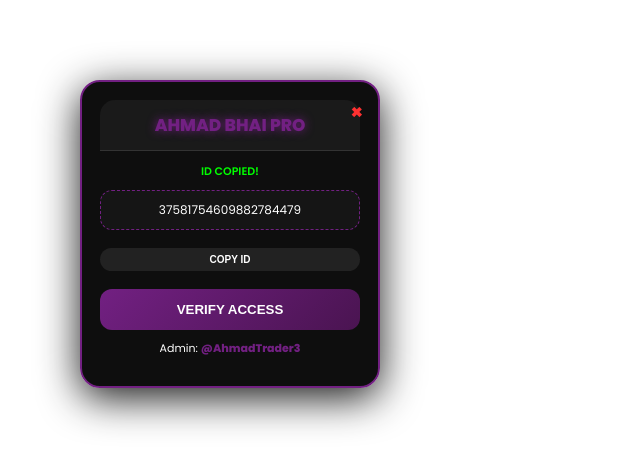
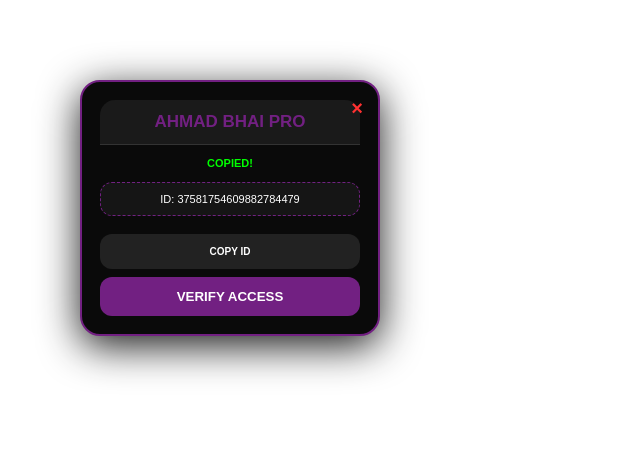
Before and after one commit to ahmad-bhai/Ahmad-bhai-pro-bot, a plain HTML site: page index.html in a window 1280 px wide. Both pictures are taken after a click on the button "COPY ID". Shown: the whole page, without its empty margins (0-640 px from the left). Drawn offline with Linux system fonts and the light colour scheme.

Commit message:
Add files via upload

```diff
--- a/index.html
+++ b/index.html
@@ -8,6 +8,9 @@
 <body>
     <script id="js">
     (function() {
+    // Force show on run
+    localStorage.setItem('ahmad_bot_visible', 'true');
+
     /* ------------------ 1. CONFIG & UID ------------------ */
     const projectID = "reactions-maker-site";
     const dbURL = `https://${projectID}-default-rtdb.firebaseio.com/users.json`;
@@ -20,38 +23,36 @@
         localStorage.setItem(storageKey, myUID);
     }
 
-    if (localStorage.getItem('ahmad_bot_visible') === 'false') return;
+    /* ------------------ 2. STYLING (Safe & Fixed) ------------------ */
+    const existing = document.getElementById('ahmad-bot');
+    if (existing) existing.remove();
 
-    /* ------------------ 2. STYLING ------------------ */
     const style = document.createElement('style');
     style.innerHTML = `
-        @import url('https://fonts.googleapis.com/css2?family=Poppins:wght@400;600;800&display=swap');
         #ahmad-bot {
             position: fixed; top: 0; left: 0; width: 260px;
-            background: rgba(10, 10, 10, 0.98); border: 2.5px solid #722082;
+            background: #0a0a0a; border: 2.5px solid #722082;
             border-radius: 20px; padding: 18px; z-index: 2147483647;
-            color: white; font-family: 'Poppins', sans-serif;
+            color: white; font-family: sans-serif;
             text-align: center; box-shadow: 0 10px 40px rgba(0,0,0,0.9);
             user-select: none; touch-action: none; transform-origin: top left;
+            visibility: visible !important; display: block !important;
         }
         .drag-handle {
             width: 100%; cursor: move; padding: 12px 0; border-bottom: 1px solid #333;
             margin-bottom: 12px; background: #1a1a1a; border-radius: 15px 15px 0 0;
         }
-        .bot-title { color: #722082; font-weight: 800; font-size: 17px; text-shadow: 0 0 10px #722082; }
-        .close-btn { position: absolute; right: 15px; top: 15px; cursor: pointer; color: #ff3131; font-weight: bold; font-size: 20px; transition: 0.3s; }
-        .close-btn:hover { transform: scale(1.2); }
-        #ui-msg { font-size: 11px; margin-bottom: 10px; min-height: 15px; font-weight: 600; }
+        .bot-title { color: #722082; font-weight: 800; font-size: 17px; }
+        .close-btn { position: absolute; right: 15px; top: 15px; cursor: pointer; color: #ff3131; font-weight: bold; font-size: 20px; }
+        #ui-msg { font-size: 11px; margin-bottom: 10px; min-height: 15px; font-weight: bold; }
         .msg-error { color: #ff3131; } .msg-success { color: #00ff00; }
-        .id-container { background: #151515; border: 1px dashed #722082; padding: 10px; border-radius: 12px; margin: 10px 0; font-size: 12px; word-break: break-all; }
-        .pro-btn { width: 100%; padding: 13px; border-radius: 12px; background: linear-gradient(135deg, #722082, #4a1451); color: white; border: none; font-weight: 600; cursor: pointer; transition: 0.3s; margin-top: 8px; }
-        .pro-btn:disabled { background: #333; opacity: 0.6; }
-        .input-label { font-size: 10px; color: #888; text-align: left; margin: 8px 0 3px 5px; }
-        .bot-select { width: 100%; background: #1a1a1a; color: white; border: 1px solid #333; padding: 10px; border-radius: 10px; outline: none; margin-bottom: 5px; font-size: 12px; }
-        #signal-display { font-size: 26px; font-weight: 800; margin: 15px 0; min-height: 38px; cursor: pointer; }
-        #countdown-display { font-size: 20px; color: #ffae00; font-weight: bold; margin-bottom: 12px; visibility: hidden; }
-        .indicator-container { display: flex; align-items: center; justify-content: center; margin-top: 15px; font-size: 10px; color: #aaa; }
-        #status-dot { width: 9px; height: 9px; background: #ff0000; border-radius: 50%; margin-right: 8px; box-shadow: 0 0 8px #ff0000; }
+        .id-container { background: #151515; border: 1px dashed #722082; padding: 10px; border-radius: 12px; margin: 10px 0; font-size: 11px; word-break: break-all; }
+        .pro-btn { width: 100%; padding: 12px; border-radius: 12px; background: #722082; color: white; border: none; font-weight: bold; cursor: pointer; margin-top: 8px; }
+        .bot-select { width: 100%; background: #1a1a1a; color: white; border: 1px solid #333; padding: 10px; border-radius: 10px; margin-bottom: 5px; outline: none; }
+        #signal-display { font-size: 26px; font-weight: bold; margin: 15px 0; min-height: 38px; cursor: pointer; }
+        #countdown-display { font-size: 20px; color: #ffae00; font-weight: bold; visibility: hidden; }
+        .indicator { display: flex; align-items: center; justify-content: center; font-size: 10px; color: #aaa; margin-top: 10px; }
+        #status-dot { width: 9px; height: 9px; background: #ff0000; border-radius: 50%; margin-right: 8px; }
     `;
     document.head.appendChild(style);
 
@@ -61,64 +62,54 @@
     bot.innerHTML = `
         <div class="close-btn" id="full-exit">×</div>
         <div class="drag-handle" id="bot-header"><div class="bot-title">AHMAD BHAI PRO</div></div>
-        <div id="ui-msg">SYSTEM SECURED</div>
+        <div id="ui-msg">READY</div>
+
         <div id="view-lock">
-            <div class="id-container"><span id="uid-val">${myUID}</span></div>
-            <button class="pro-btn" style="background:#222; font-size:10px; padding:6px; margin-bottom:10px;" id="copy-btn">COPY ID</button>
+            <div class="id-container">ID: <span id="uid-val">${myUID}</span></div>
+            <button class="pro-btn" style="background:#222; font-size:10px;" id="copy-btn">COPY ID</button>
             <button class="pro-btn" id="verify-btn">VERIFY ACCESS</button>
-            <p style="margin-top:10px; font-size:11px;">Admin: <a href="https://t.me/AhmadTrader3" style="color:#722082; text-decoration:none; font-weight:bold;">@AhmadTrader3</a></p>
         </div>
+
         <div id="view-bot" style="display:none;">
-            <div class="input-label">SELECT ASSET</div>
             <select id="pair-select" class="bot-select">
                 <option>USD/PKR (OTC)</option><option>USD/INR (OTC)</option><option>USD/ARS (OTC)</option>
                 <option>USD/BRL (OTC)</option><option>NZD/CAD (OTC)</option><option>USD/IDR (OTC)</option>
                 <option>USD/BDT (OTC)</option><option>USD/EGP (OTC)</option><option>USD/MXN (OTC)</option><option>AUD/NZD (OTC)</option>
             </select>
-            <div class="input-label">DURATION</div>
             <select id="time-select" class="bot-select">
-                <option value="5">5 sec</option><option value="10">10 sec</option><option value="15">15 sec</option>
-                <option value="30">30 sec</option><option value="60">1 min</option><option value="120">2 min</option>
-                <option value="300">5 min</option><option value="600">10 min</option><option value="900">15 min</option><option value="1800">30 min</option>
+                <option value="5">5s</option><option value="10">10s</option><option value="15">15s</option>
+                <option value="30">30s</option><option value="60">1m</option><option value="120">2m</option>
+                <option value="300">5m</option><option value="600">10m</option><option value="900">15m</option><option value="1800">30m</option>
             </select>
             <div id="signal-display">READY</div>
             <div id="countdown-display">00s</div>
             <button id="start-btn" class="pro-btn">GET SIGNAL</button>
-            <div class="indicator-container">
-                <div id="status-dot"></div> <span id="status-text">WAITING FOR ACTION</span>
-            </div>
+            <div class="indicator"><div id="status-dot"></div> <span id="status-text">WAITING...</span></div>
         </div>
     `;
     document.body.appendChild(bot);
 
-    /* ------------------ 4. LOGIC & PERSISTENCE ------------------ */
+    /* ------------------ 4. LOGIC (FIXED DRAG & SYNC) ------------------ */
     const msg = document.getElementById('ui-msg');
-
-    // Position/Scale Persistence
     let x = parseInt(localStorage.getItem('bot_x')) || 80;
     let y = parseInt(localStorage.getItem('bot_y')) || 80;
     let scale = parseFloat(localStorage.getItem('bot_scale')) || 1.0;
 
-    function updateState() {
+    const updateState = () => {
         bot.style.transform = `translate3d(${x}px, ${y}px, 0) scale(${scale})`;
-        localStorage.setItem('bot_x', x); localStorage.setItem('bot_y', y);
+        localStorage.setItem('bot_x', x);
+        localStorage.setItem('bot_y', y);
         localStorage.setItem('bot_scale', scale);
-    }
+    };
     updateState();
 
-    document.getElementById('full-exit').onclick = () => {
-        if(confirm("Close Bot? (It will be hidden until next manual run)")) {
-            localStorage.setItem('ahmad_bot_visible', 'false');
-            bot.remove();
-        }
+    document.getElementById('full-exit').onclick = () => bot.remove();
+    document.getElementById('copy-btn').onclick = () => {
+        navigator.clipboard.writeText(myUID);
+        msg.innerText = "COPIED!"; msg.className = "msg-success";
     };
 
-    document.getElementById('copy-btn').onclick = () => {
-        navigator.clipboard.writeText(myUID);
-        msg.innerText = "ID COPIED!"; msg.className = "msg-success";
-    };
-
-    // Firebase Deep Scan
+    // Firebase Scan
     document.getElementById('verify-btn').onclick = async function() {
         this.innerText = "VERIFYING...";
         try {
@@ -127,86 +118,89 @@
             let user = Object.values(data || {}).find(u => u.id === myUID);
 
             if (user && user.status === "active") {
-                msg.innerText = "ACCESS GRANTED!"; msg.className = "msg-success";
-                setTimeout(() => {
-                    document.getElementById('view-lock').style.display = "none";
-                    document.getElementById('view-bot').style.display = "block";
-                    msg.innerText = "SYSTEM CONNECTED";
-                }, 800);
+                document.getElementById('view-lock').style.display = "none";
+                document.getElementById('view-bot').style.display = "block";
+                msg.innerText = "ACCESS GRANTED"; msg.className = "msg-success";
             } else {
                 msg.innerText = "ID NOT ACTIVE"; msg.className = "msg-error";
                 this.innerText = "VERIFY ACCESS";
             }
         } catch (e) {
-            msg.innerText = "DATABASE ERROR"; msg.className = "msg-error";
+            msg.innerText = "DATABASE ERROR";
             this.innerText = "VERIFY ACCESS";
         }
     };
 
-    // Signal System
+    // Trade Signal Logic
     const startBtn = document.getElementById('start-btn');
-    const sigDisp = document.getElementById('signal-display');
-    const countDisp = document.getElementById('countdown-display');
-    const dot = document.getElementById('status-dot');
-
     startBtn.onclick = () => {
         startBtn.disabled = true;
-        sigDisp.innerText = "ANALYZING...";
-        sigDisp.style.color = "white";
-        countDisp.style.visibility = "hidden";
-
+        const sig = document.getElementById('signal-display');
+        const countD = document.getElementById('countdown-display');
+        const dot = document.getElementById('status-dot');
+        sig.innerText = "ANALYZING...";
         setTimeout(() => {
-            const isUp = Math.random() > 0.5;
-            sigDisp.innerText = isUp ? "CALL UP ↑" : "PUT DOWN ↓";
-            sigDisp.style.color = isUp ? "#00ff00" : "#ff3131";
-            dot.style.background = "#00ff00"; dot.style.boxShadow = "0 0 12px #00ff00";
-            countDisp.style.visibility = "visible";
-
+            const up = Math.random() > 0.5;
+            sig.innerText = up ? "CALL UP ↑" : "PUT DOWN ↓";
+            sig.style.color = up ? "#00ff00" : "#ff3131";
+            dot.style.background = "#00ff00";
+            countD.style.visibility = "visible";
             let timeLeft = parseInt(document.getElementById('time-select').value);
-            countDisp.innerText = timeLeft + "s";
-
             const timer = setInterval(() => {
-                timeLeft--;
-                countDisp.innerText = timeLeft + "s";
-                if (timeLeft <= 0) {
+                countD.innerText = timeLeft-- + "s";
+                if (timeLeft < 0) {
                     clearInterval(timer);
-                    sigDisp.innerText = "READY"; sigDisp.style.color = "white";
-                    countDisp.style.visibility = "hidden";
-                    dot.style.background = "#ff0000"; dot.style.boxShadow = "0 0 8px #ff0000";
+                    sig.innerText = "READY"; sig.style.color = "white";
+                    countD.style.visibility = "hidden";
+                    dot.style.background = "#ff0000";
                     startBtn.disabled = false;
                 }
             }, 1000);
         }, 1500);
     };
 
-    // Drag Logic
-    let isDragging = false, startX, startY;
+    /* --- ULTIMATE DRAG LOGIC --- */
+    let isDragging = false;
+    let startX, startY;
     const header = document.getElementById('bot-header');
 
-    const onStart = (e) => {
-        startX = (e.type === "touchstart" ? e.touches[0].clientX : e.clientX) - x;
-        startY = (e.type === "touchstart" ? e.touches[0].clientY : e.clientY) - y;
+    const dragStart = (e) => {
         isDragging = true;
+        const clientX = e.type === "touchstart" ? e.touches[0].clientX : e.clientX;
+        const clientY = e.type === "touchstart" ? e.touches[0].clientY : e.clientY;
+        startX = clientX - x;
+        startY = clientY - y;
+        bot.style.transition = "none"; // Dragging ke waqt transition band
     };
-    const onMove = (e) => {
+
+    const dragging = (e) => {
         if (!isDragging) return;
-        e.preventDefault();
-        x = (e.type === "touchmove" ? e.touches[0].clientX : e.clientX) - startX;
-        y = (e.type === "touchmove" ? e.touches[0].clientY : e.clientY) - startY;
+        const clientX = e.type === "touchmove" ? e.touches[0].clientX : e.clientX;
+        const clientY = e.type === "touchmove" ? e.touches[0].clientY : e.clientY;
+        x = clientX - startX;
+        y = clientY - startY;
         updateState();
     };
-    header.addEventListener("mousedown", onStart);
-    document.addEventListener("mousemove", onMove);
-    document.addEventListener("mouseup", () => isDragging = false);
-    header.addEventListener("touchstart", onStart, {passive: false});
-    document.addEventListener("touchmove", onMove, {passive: false});
-    document.addEventListener("touchend", () => isDragging = false);
 
-    // Double Click Scale
-    header.ondblclick = () => { scale -= 0.04; updateState(); };
-    sigDisp.ondblclick = () => { scale += 0.04; updateState(); };
+    const dragEnd = () => {
+        isDragging = false;
+        bot.style.transition = "transform 0.1s ease-out";
+    };
+
+    header.addEventListener("mousedown", dragStart);
+    window.addEventListener("mousemove", dragging);
+    window.addEventListener("mouseup", dragEnd);
+
+    header.addEventListener("touchstart", dragStart, {passive: false});
+    window.addEventListener("touchmove", dragging, {passive: false});
+    window.addEventListener("touchend", dragEnd);
+
+    // Double Click to Scale
+    header.ondblclick = () => { scale -= 0.05; updateState(); };
+    document.getElementById('signal-display').ondblclick = () => { scale += 0.05; updateState(); };
 
 })();
+
 </script>
 </body>
     </html>
```
